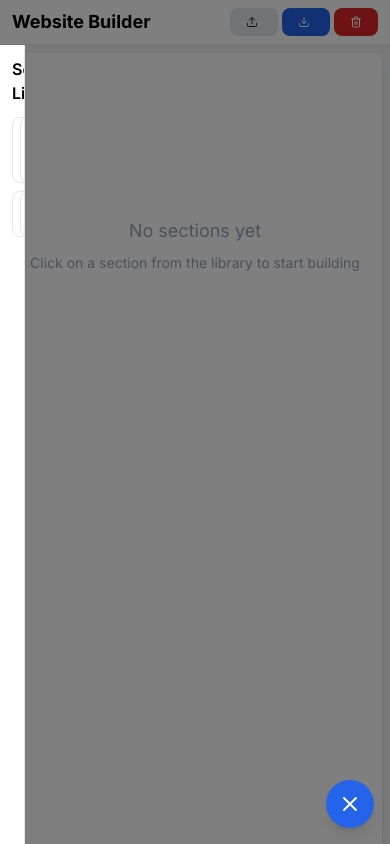
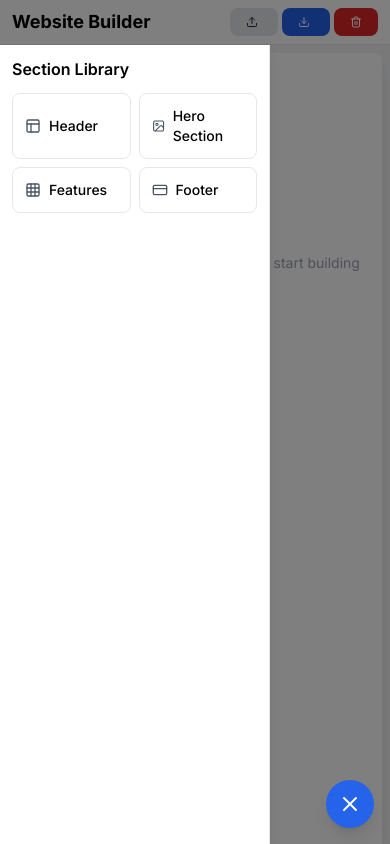
Before and after one commit to rshaaban/rekaz-website-builder, a Next.js app: page / in a window 390 px wide. Both pictures are taken after a click on the button 350 px from the left and 804 px from the top of the page. Built offline with nearby package versions, Linux system fonts and the light colour scheme.

Commit message:
fixed the section appearance on mobile fully responsive now

```diff
--- a/app/page.tsx
+++ b/app/page.tsx
@@ -26,10 +26,13 @@ export default function Home() {
         <div className={`${sidebarOpen ? 'block' : 'hidden'} md:block absolute md:relative z-40 h-full`}>
           {/* Mobile overlay */}
           <div
-            className={`${sidebarOpen ? 'block' : 'hidden'} md:hidden fixed inset-0 bg-black bg-opacity-50`}
+            className={`${sidebarOpen ? 'block' : 'hidden'} md:hidden fixed inset-0 bg-black bg-opacity-50 z-30`}
             onClick={() => setSidebarOpen(false)}
           />
-          <SectionLibrary />
+          {/* Sidebar container with fixed width on mobile */}
+          <div className="relative z-40 h-full w-[270px] md:w-auto">
+            <SectionLibrary />
+          </div>
         </div>
 
         <PreviewArea />
```
